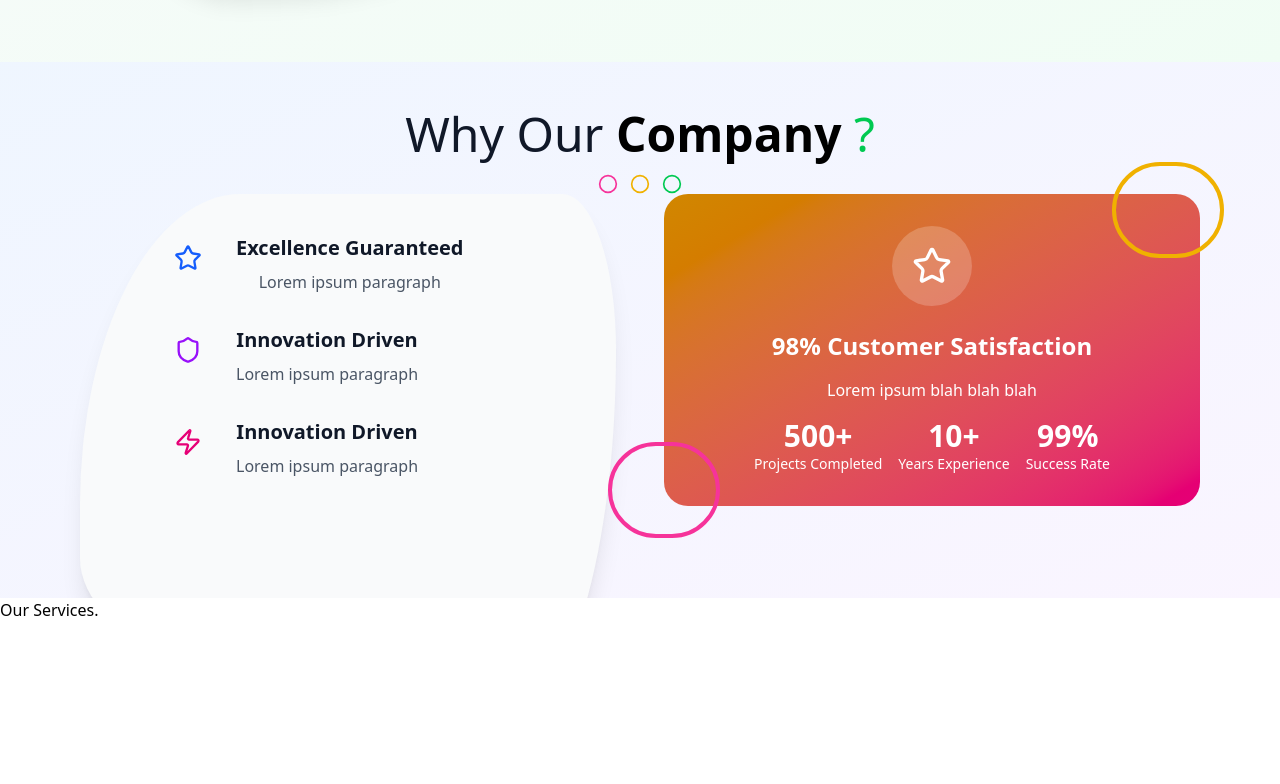
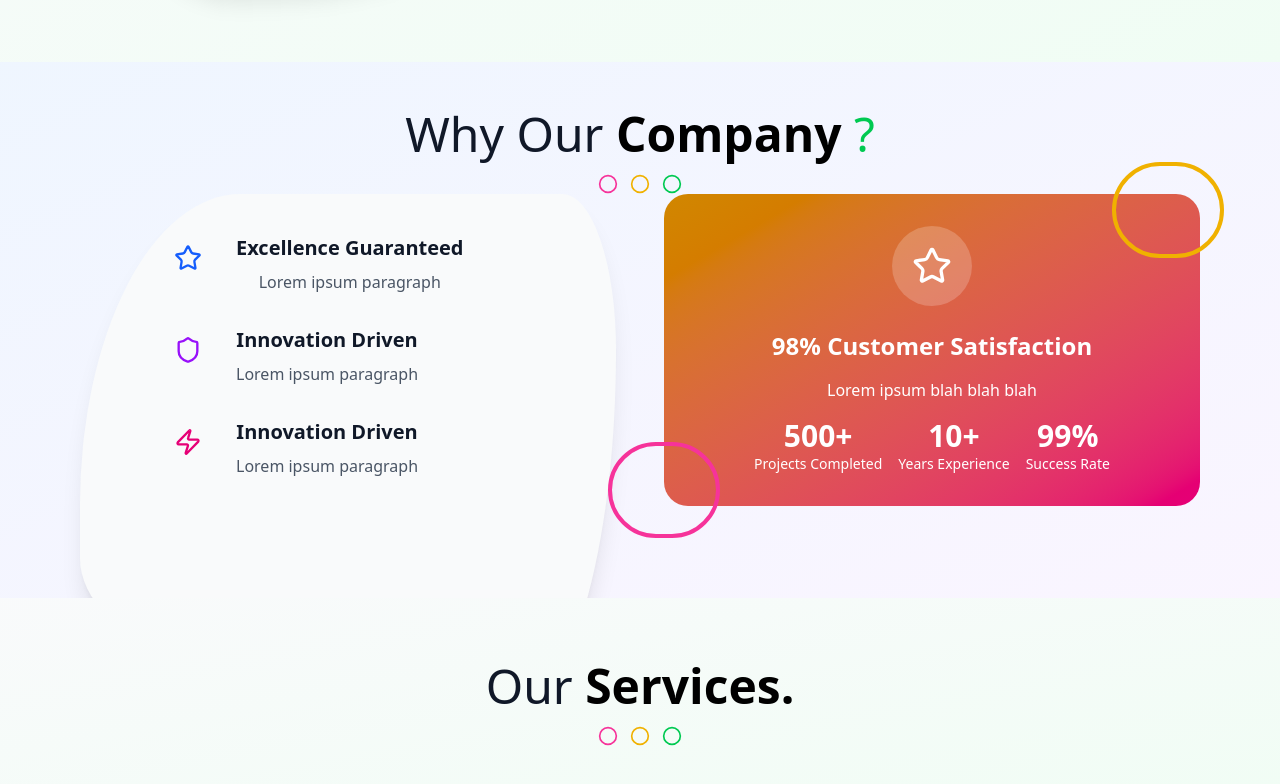
Before and after one commit to pinkx-xlink/tailwindcss-experiment, a React (Vite) app in the folder bank_modern_app/: page / in a window 1280 px wide. Shown: the part 1250-2034 px from the top of the page. Before the commit the page ends 1872 px from the top, so only its background shows below. Built offline with nearby package versions, Linux system fonts and the light colour scheme.

Commit message:
Add the h2 and the 3 circles below it

```diff
--- a/bank_modern_app/src/components/Services.jsx
+++ b/bank_modern_app/src/components/Services.jsx
@@ -1,5 +1,5 @@
 import React, { useState } from 'react'
-import { Brush, Code, Camera } from 'lucide-react';
+import { Brush, Code, Camera, Circle } from 'lucide-react';
 
 const Services = () => {
     const [activeService, setActiveService] = useState(1);
@@ -40,18 +40,28 @@ const Services = () => {
     ];
 
   return (
-    <section id='service' className='relative'>
-        <div>
-            <div>
-                <div>
+    <section id='service' className='relative overflow-hidden
+    bg-gradient-to-br from-gray-50 to-green-50 py-12 px-4 sm:py-16
+    md:px-12 lg:px-20'>
+        <div className='max-w-7xl mx-auto'>
+            <div className='flex flex-col lg:flex-row items-center
+            justify-center text-center mb-6'
+            data-aos='fade-down'>
+                <div className='flex-1 max-w-2xl mx-auto space-y-6
+                mb-10 lg:mb-0'>
                     <div>
-                        <h2>
+                        <h2 className='text-3xl sm:text-4xl md:text-5xl
+                        text-gray-900'>
                             Our{" "}
-                            <span>
+                            <span className='font-bold text-black'>
                                 Services<span>.</span>
                             </span>
                         </h2>
-
+                        <div className='flex justify-center gap-3 mt-4'>
+                            <Circle className='text-pink-500 w-5 h-5'/>
+                            <Circle className='text-yellow-500 w-5 h-5'/>
+                            <Circle className='text-green-500 w-5 h-5'/>
+                        </div>
                     </div>
                 </div>
             </div>
```
